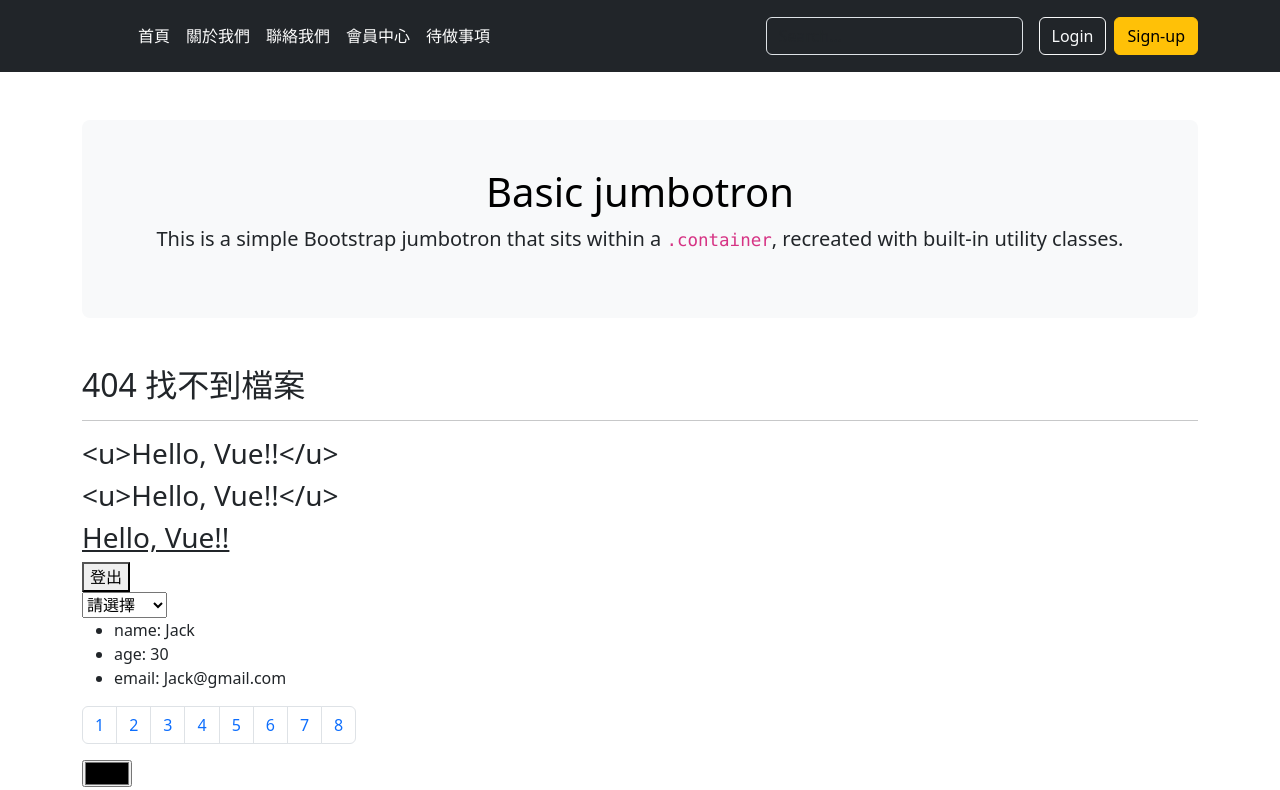
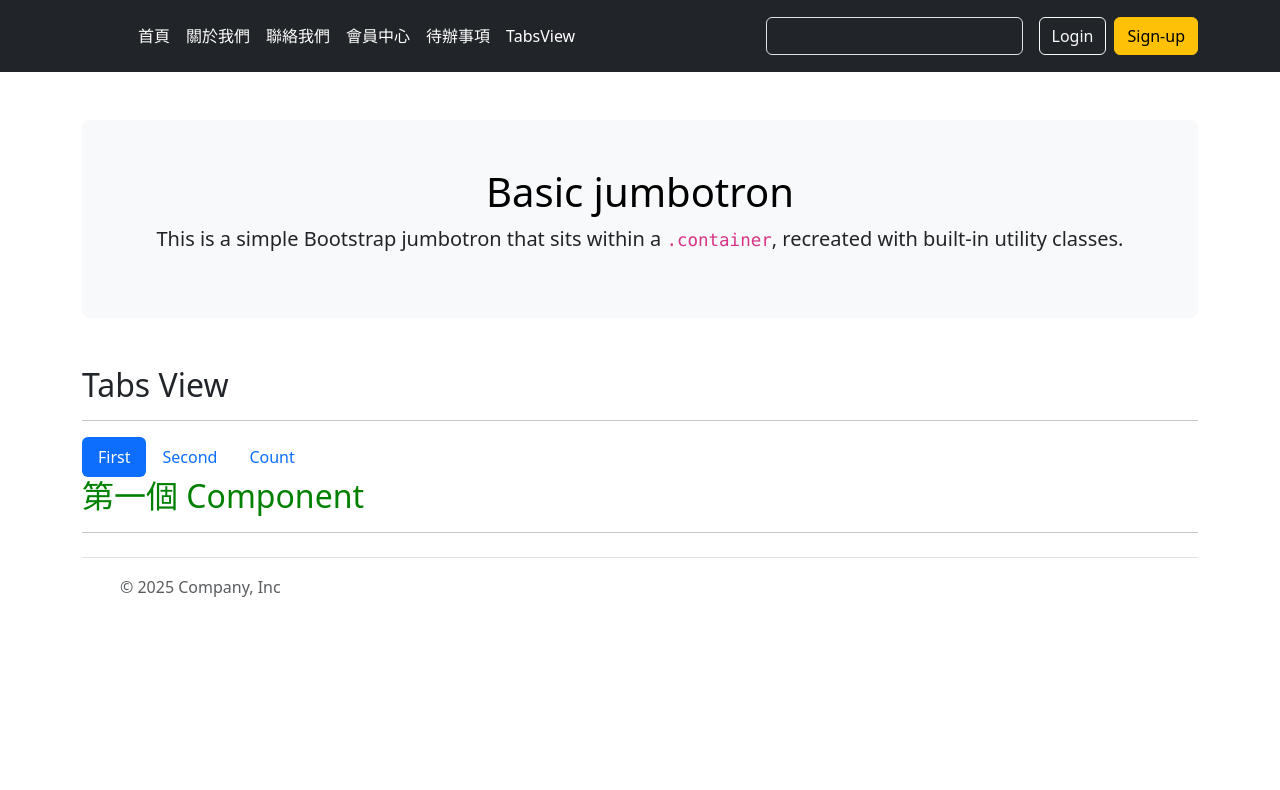
Before and after one commit to LanceChen2/vue-ojtm, a Vue app: page /tabs in a window 1280 px wide. Shown: the top 790 px of the page. Built offline with nearby package versions, Linux system fonts and the light colour scheme.

Commit message:
TabsView with :is

```diff
--- a/src/App.vue
+++ b/src/App.vue
@@ -30,7 +30,7 @@ import DirectiveComponent from './components/DirectiveComponent.vue';
     <div class="container mt-3">
     <RouterView></RouterView>
     <hr>
-    <DirectiveComponent></DirectiveComponent>
+    <!-- <DirectiveComponent></DirectiveComponent> -->
     <!-- <h2 id="apph2">Hello, Vue!!</h2> -->
     <!-- <RouterLink to="/">首頁</RouterLink> |
     <RouterLink to="/about_ispan">關於我們</RouterLink> |
--- a/src/components/HeaderComponent.vue
+++ b/src/components/HeaderComponent.vue
@@ -14,7 +14,8 @@
                 <li><RouterLink :to="{name: 'about'}" class="nav-link px-2 text-white" activeClass="active">關於我們</RouterLink></li>
                 <li><RouterLink :to="{name: 'contact'}" class="nav-link px-2 text-white" activeClass="active">聯絡我們</RouterLink></li>
                 <li><RouterLink :to="{name: 'member', params: {id:'10'}}" class="nav-link px-2 text-white" activeClass="active">會員中心</RouterLink></li>
-                <li><RouterLink :to="{name: 'todos' }" class="nav-link px-2 text-white" activeClass="active">待做事項</RouterLink></li>
+                <li><RouterLink :to="{name: 'todos' }" class="nav-link px-2 text-white" activeClass="active">待辦事項</RouterLink></li>
+                <li><RouterLink :to="{name: 'tabs' }" class="nav-link px-2 text-white" activeClass="active">TabsView</RouterLink></li>
             </ul>
                     <form class="col-12 col-lg-auto mb-3 mb-lg-0 me-lg-3" role="search">
                         <input type="search" class="form-control form-control-dark text-bg-dark" placeholder="Search..." aria-label="Search">
--- a/src/router.js
+++ b/src/router.js
@@ -7,6 +7,7 @@ import Team2View from "./views/Team2View.vue";
 import MemberCenter from "./views/MemberCenter.vue";
 import TodosView_Full from "./views/TodosView_Full.vue";
 import NotFound from "./views/NotFound.vue";
+import TabsView from "./views/TabsView.vue";
 
 //URL <> Component
 //路由對應表
@@ -35,6 +36,8 @@ const routes = [
     {path: "/member/:id", component: MemberCenter, name: "member", props: true},
     //htpp://localhost:5173/todos  >  todos
     {path: "/todos", component: TodosView_Full, name: "todos"},
+    //htpp://localhost:5173/tabs
+    {path: "/tabs", component: TabsView, name: "tabs"},
     {path: "/:pathMatch(.*)*", component: NotFound, name: "notfound"},
 ]
 
--- /dev/null
+++ b/src/views/TabsView.vue
@@ -0,0 +1,36 @@
+<script setup>
+import FirstComponent from '@/components/FirstComponent.vue';
+import CountComponent from '@/components/CountComponent.vue';
+import SecondComponent from '@/components/SecondComponent.vue';
+import { ref } from 'vue';
+
+const tabs = ref([
+    {"name": "First", "component": FirstComponent},
+    {"name": "Second", "component": SecondComponent},
+    {"name": "Count", "component": CountComponent},
+])
+
+const activedIndex = ref(0)
+const clickHanlder = index => {
+    activedIndex.value = index
+}
+
+</script>
+
+<template>
+    <div>
+        <h2>Tabs View</h2>
+
+        <hr>
+        <ul class="nav nav-pills">
+            <li class="nav-item" v-for="(tab, idx) in tabs">
+                <a class="nav-link" :class="{active: activedIndex === idx}" @mouseover="clickHanlder(idx)" href="#">{{ tab.name }}</a>
+            </li>
+        </ul>
+        <component :is="tabs[activedIndex].component"></component>
+    </div>
+</template>
+
+<style lang="css" scoped>
+
+</style>
```
